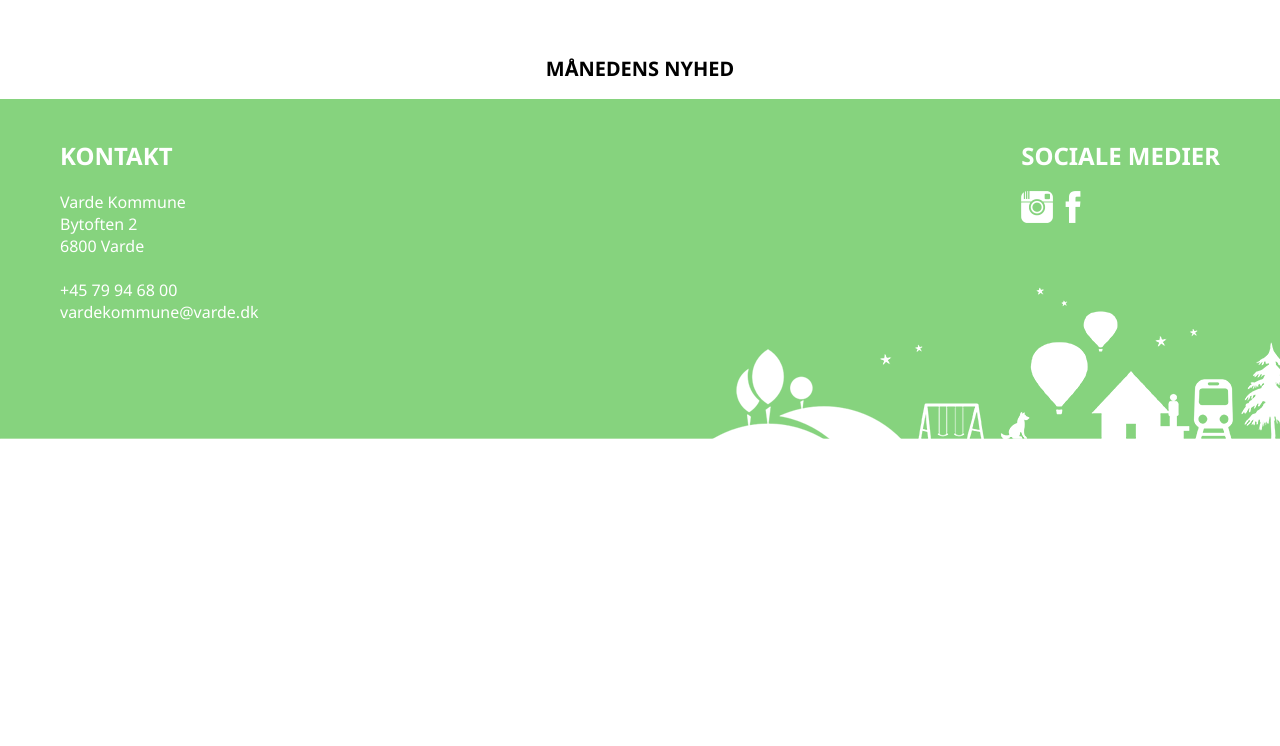
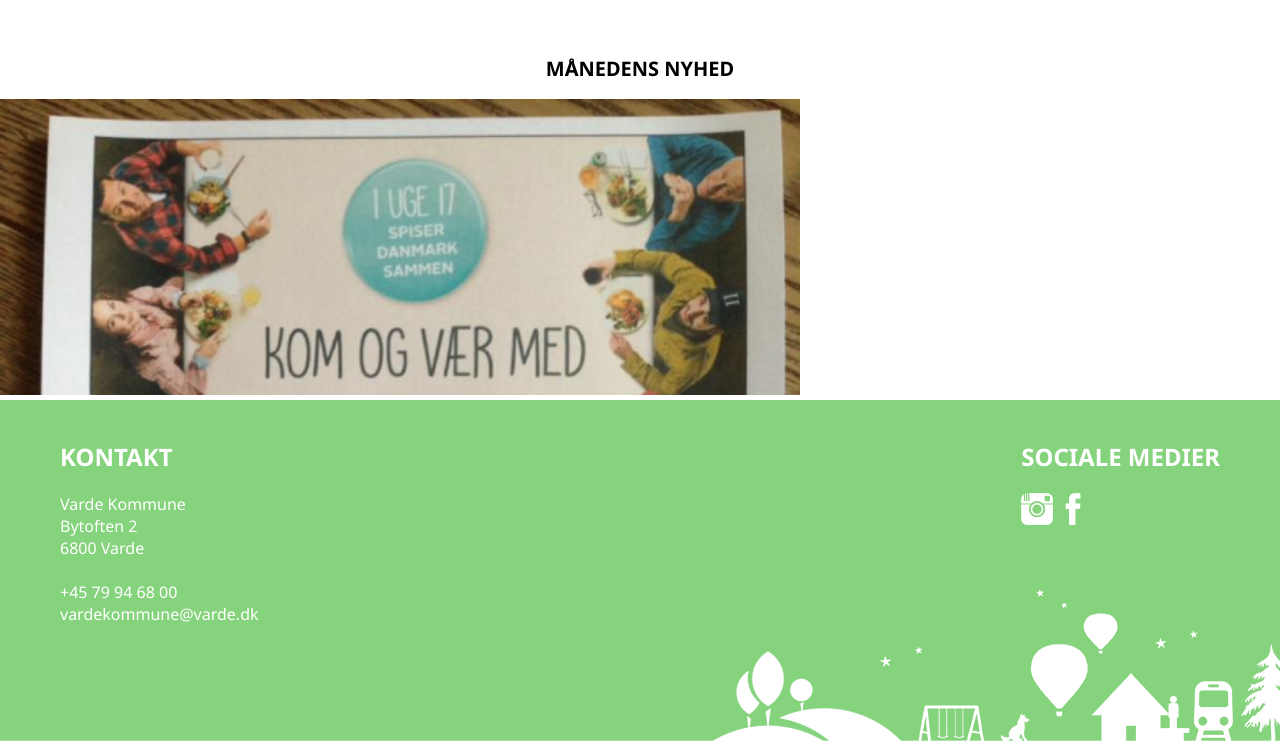
Before and after one commit to ehoulby/vroegumby, a plain HTML site: page index.html in a window 1280 px wide. Shown: the part 803-1549 px from the top of the page. Before the commit the page ends 1247 px from the top, so only its background shows below. Drawn offline with Linux system fonts and the light colour scheme.

Commit message:
begyndt på nyheder

```diff
--- a/index.html
+++ b/index.html
@@ -65,6 +65,9 @@
       </section>
       <section class="nyheder">
         <h2 id="nyhederoverskrift">MÅNEDENS NYHED</h2>
+        <div class="nyhed1">
+          <img src="assets/images/nyhed1.png" alt="" width="800px">
+        </div>
 
       </section>
 
```
Also changed, not shown: assets/images/nyhed1.png (added), assets/images/nyhed2.png (added), 2 other files.
